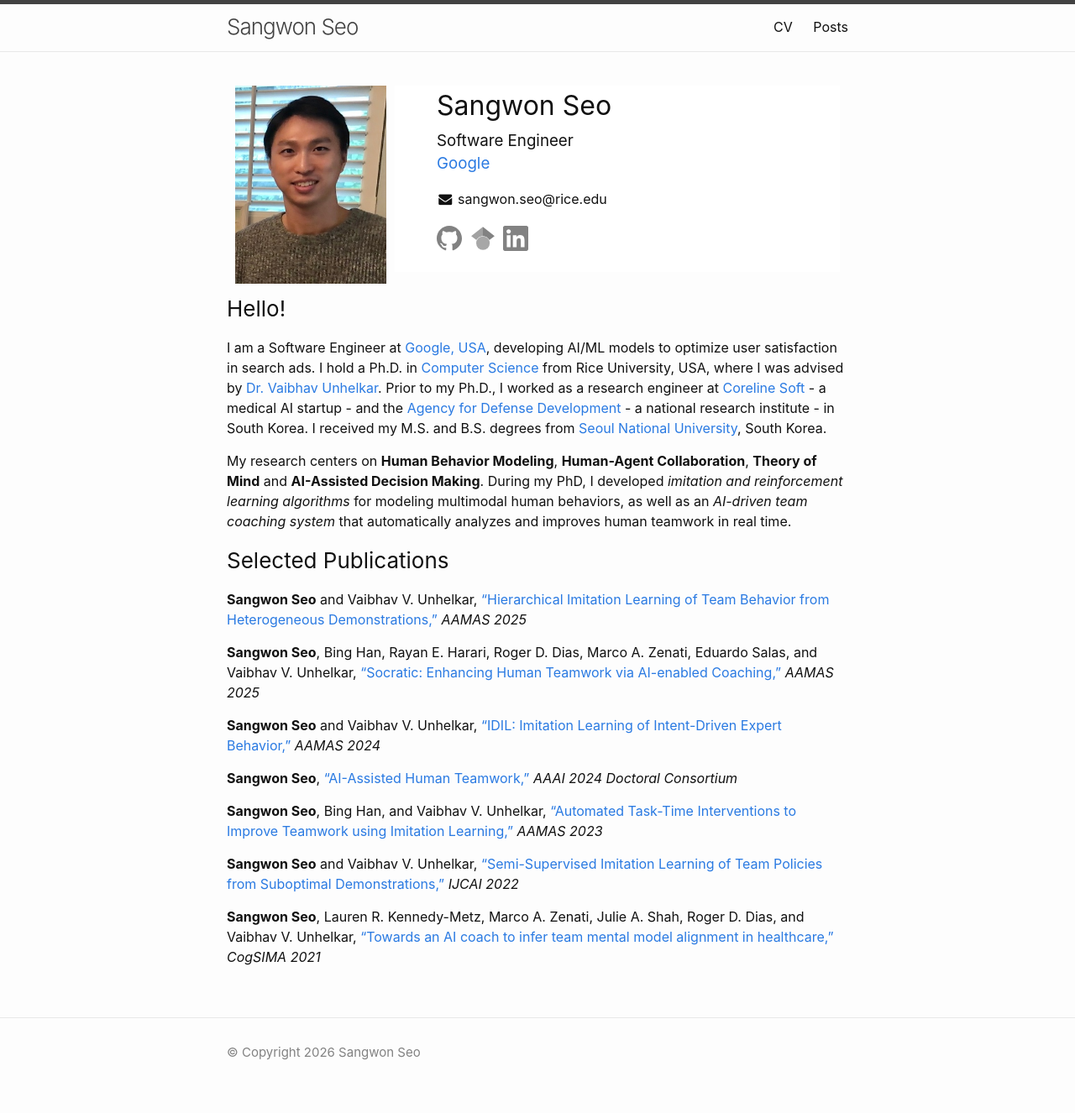
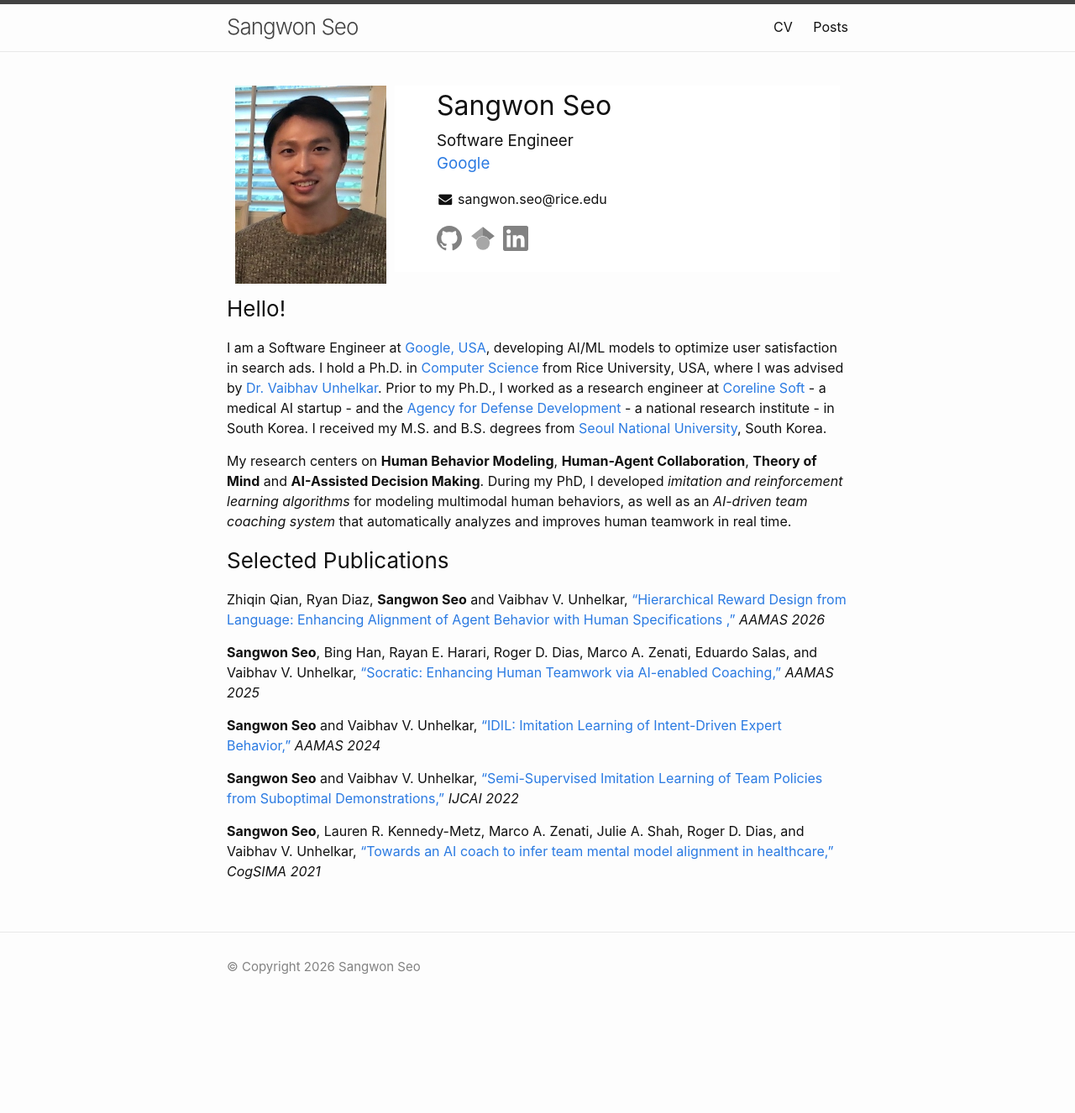
Before and after one commit to sangwon-seo/sangwon-seo.github.io, a Jekyll site: the page built from _pages/about.md, in a window 1280 px wide. Shown: the whole page at 84% size. Built offline with Jekyll 4.4.1, drawn with Linux system fonts in a browser that asks for light colours; after the commit the page ends 1224 px from its top, so only the background shows below that.

Commit message:
Revise selected publications in about.md
Updated selected publications section with new research and removed outdated entries.

```diff
--- a/_pages/about.md
+++ b/_pages/about.md
@@ -10,9 +10,10 @@ My research centers on **Human Behavior Modeling**, **Human-Agent Collaboration*
 During my PhD, I developed *imitation and reinforcement learning algorithms* for modeling multimodal human behaviors, as well as an *AI-driven team coaching system* that automatically analyzes and improves human teamwork in real time.
 
 ### Selected Publications
-**Sangwon Seo** and Vaibhav V. Unhelkar,
-["Hierarchical Imitation Learning of Team Behavior from Heterogeneous Demonstrations,"](https://arxiv.org/abs/2502.17618)
-*AAMAS 2025*
+Zhiqin Qian, Ryan Diaz, **Sangwon Seo** and Vaibhav V. Unhelkar,
+["Hierarchical Reward Design from Language: Enhancing Alignment of Agent Behavior with Human Specifications
+,"](https://arxiv.org/abs/2602.18582)
+*AAMAS 2026*
 
 **Sangwon Seo**, Bing Han, Rayan E. Harari, Roger D. Dias, Marco A. Zenati, Eduardo Salas, and Vaibhav V. Unhelkar,
 ["Socratic: Enhancing Human Teamwork via AI-enabled Coaching,"](https://arxiv.org/abs/2502.17643)
@@ -21,14 +22,6 @@ During my PhD, I developed *imitation and reinforcement learning algorithms* for
 **Sangwon Seo** and Vaibhav V. Unhelkar,
 ["IDIL: Imitation Learning of Intent-Driven Expert Behavior,"](https://arxiv.org/abs/2404.16989)
 *AAMAS 2024*
-
-**Sangwon Seo**,
-["AI-Assisted Human Teamwork,"](https://ojs.aaai.org/index.php/AAAI/article/view/30408)
-*AAAI 2024 Doctoral Consortium*
-
-**Sangwon Seo**, Bing Han, and Vaibhav V. Unhelkar,
-["Automated Task-Time Interventions to Improve Teamwork using Imitation Learning,"](https://arxiv.org/abs/2303.00413)
-*AAMAS 2023*
 
 **Sangwon Seo** and Vaibhav V. Unhelkar,
 ["Semi-Supervised Imitation Learning of Team Policies from Suboptimal Demonstrations,"](https://arxiv.org/abs/2205.02959)
```
